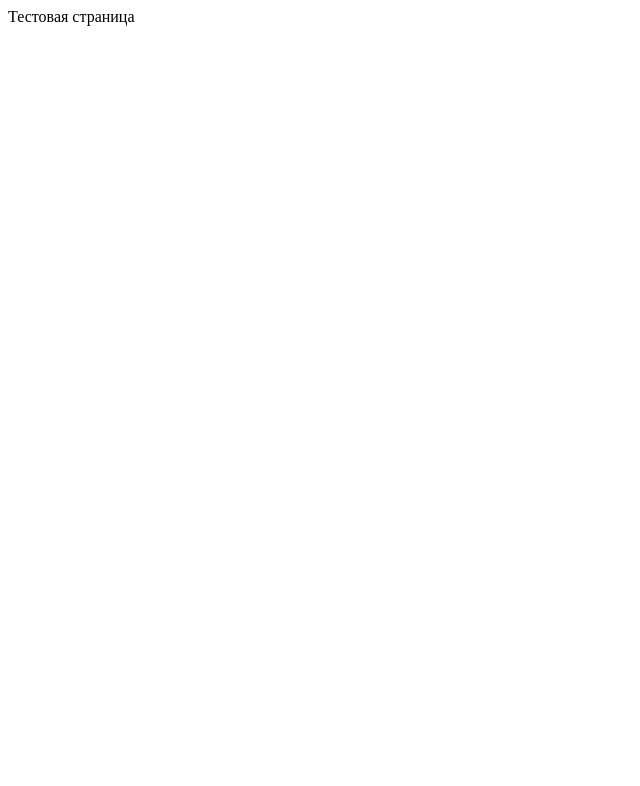
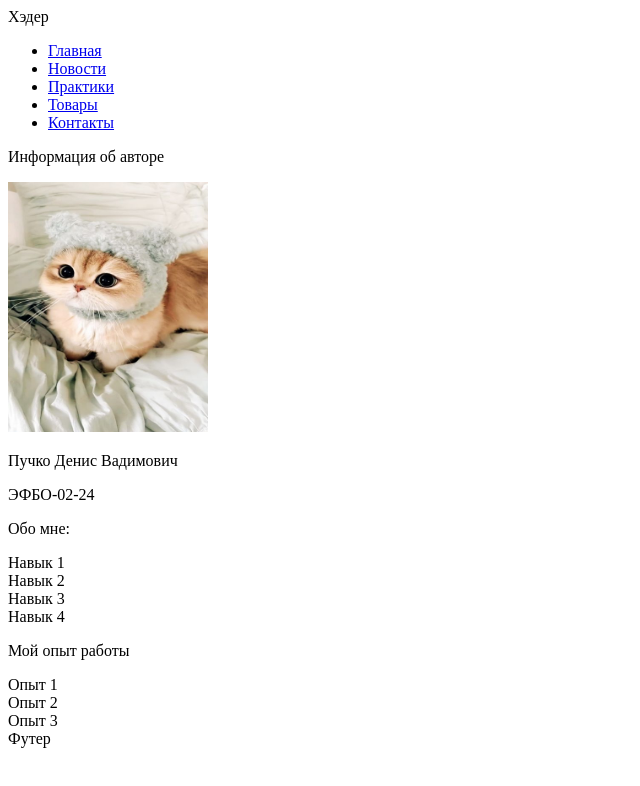
Before and after one commit to nemolucky/frontend-and-backend-practice, a plain HTML site: page index.html in a window 1280 px wide. Shown: the whole page, without its empty margins (0-640 px from the left). Drawn offline with Linux system fonts and the light colour scheme.

Commit message:
Add basic structure index.html

```diff
--- a/index.html
+++ b/index.html
@@ -1 +1,52 @@
-Тестовая страница
+<!DOCTYPE html>
+<html lang="en">
+  <head>
+    <meta charset="UTF-8" />
+    <meta name="viewport" content="width=device-width, initial-scale=1.0" />
+    <title>Семестровая работа</title>
+  </head>
+  <body>
+    <header class="main-header">Хэдер</header>
+    <nav class="main-nav">
+      <ul class="list">
+        <li class="item">
+          <a href="index.html" class="link"> Главная </a>
+        </li>
+        <li class="item">
+          <a href="./pages/news.html" class="link"> Новости </a>
+        </li>
+        <li class="item">
+          <a href="./pages/practices.html" class="link"> Практики </a>
+        </li>
+        <li class="item">
+          <a href="./pages/goods.html" class="link"> Товары </a>
+        </li>
+        <li class="item">
+          <a href="./pages/contacts.html" class="link"> Контакты </a>
+        </li>
+      </ul>
+    </nav>
+    <div class="main-profile">
+      <p class="profile-title">Информация об авторе</p>
+      <img src="assets/images/account-photo.jpg" alt="Фото автора" width="200" height="250">
+      <p class="profile_full-name">Пучко Денис Вадимович</p>
+      <p class="profile_group">ЭФБО-02-24</p>
+      <div class="about-me">
+        <p>Обо мне:</p>
+      </div>
+      <div class="skills-section">
+        <div class="skill-tag">Навык 1</div>
+        <div class="skill-tag">Навык 2</div>
+        <div class="skill-tag">Навык 3</div>
+        <div class="skill-tag">Навык 4</div>
+      </div>
+      <div class="experience-section">
+        <p class="experience-title">Мой опыт работы</p>
+        <div class="experience-card">Опыт 1</div>
+        <div class="experience-card">Опыт 2</div>
+        <div class="experience-card">Опыт 3</div>
+      </div>
+    </div>
+    <footer class="main-footer">Футер</footer>
+  </body>
+</html>
```
Also changed, not shown: assets/images/account-photo.jpg (added).
